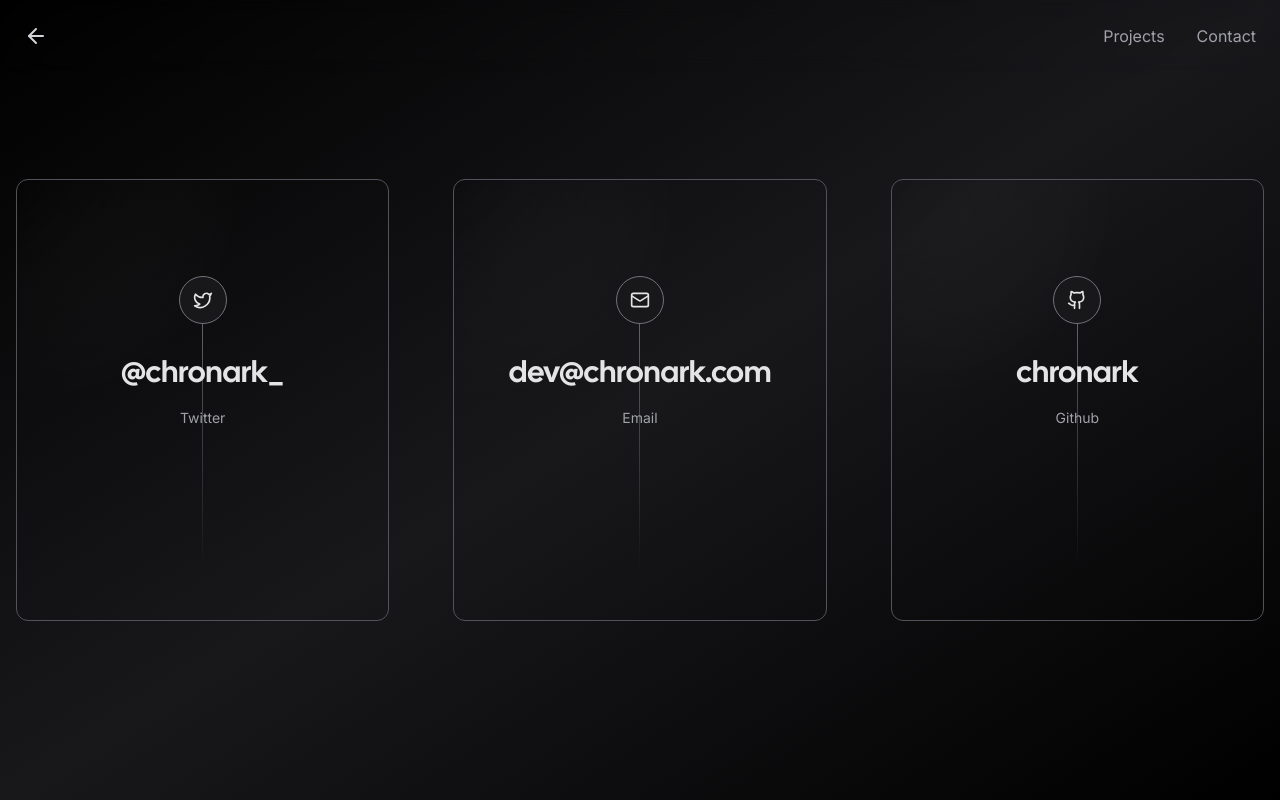
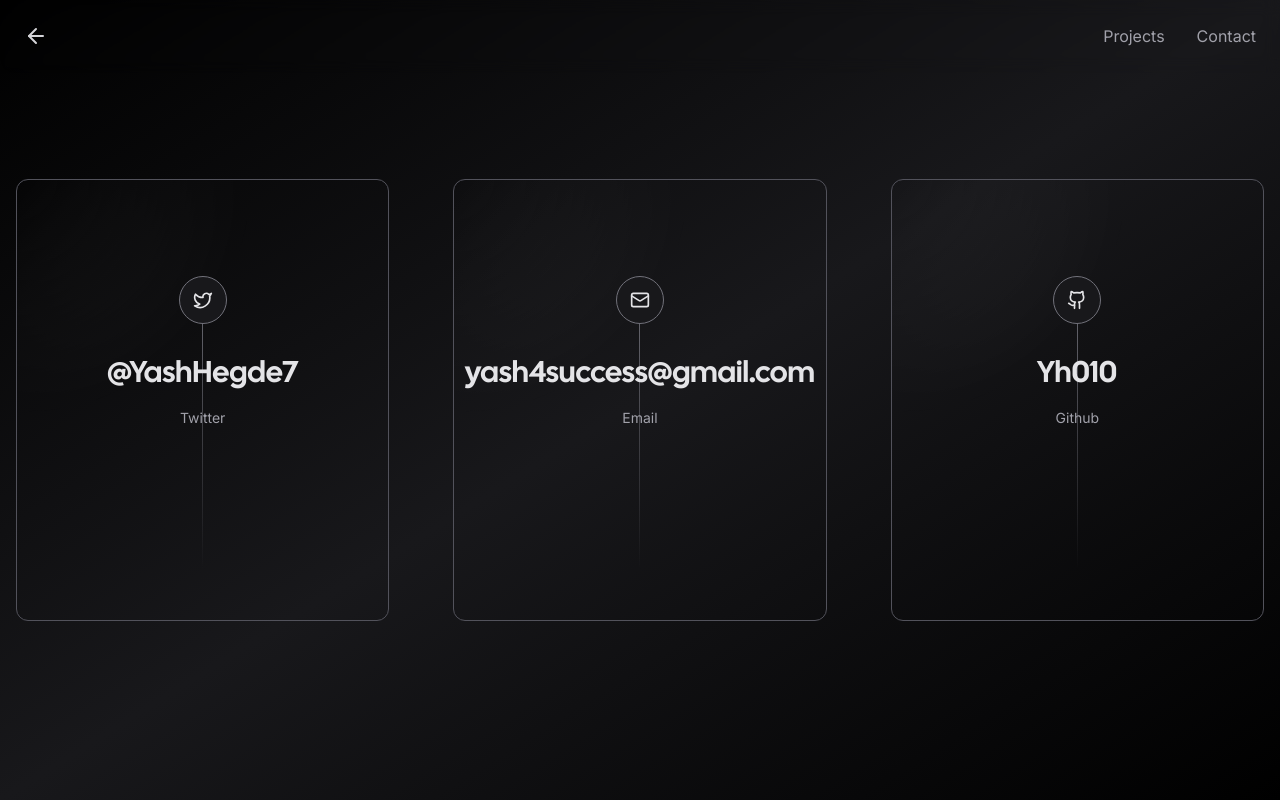
Before and after one commit to Yh010/Yash-s-Portfolio, a Next.js app: page /contact in a window 1280 px wide. Built offline with nearby package versions, Linux system fonts and the light colour scheme; no server answers; what tailwindcss-debug-screens would draw is missing.

Commit message:
Contact page

```diff
--- a/app/contact/page.tsx
+++ b/app/contact/page.tsx
@@ -7,21 +7,21 @@
 const socials = [
 	{
 		icon: <Twitter size={20} />,
-		href: "https://twitter.com/chronark_",
+		href: "https://twitter.com/YashHegde7",
 		label: "Twitter",
-		handle: "@chronark_",
+		handle: "@YashHegde7",
 	},
 	{
 		icon: <Mail size={20} />,
-		href: "mailto:dev@chronark.com",
+		href: "mailto:yash4success@gmail.com",
 		label: "Email",
-		handle: "dev@chronark.com",
+		handle: "yash4success@gmail.com",
 	},
 	{
 		icon: <Github size={20} />,
-		href: "https://github.com/chronark",
+		href: "https://github.com/Yh010",
 		label: "Github",
-		handle: "chronark",
+		handle: "Yh010",
 	},
 ];
 
```
